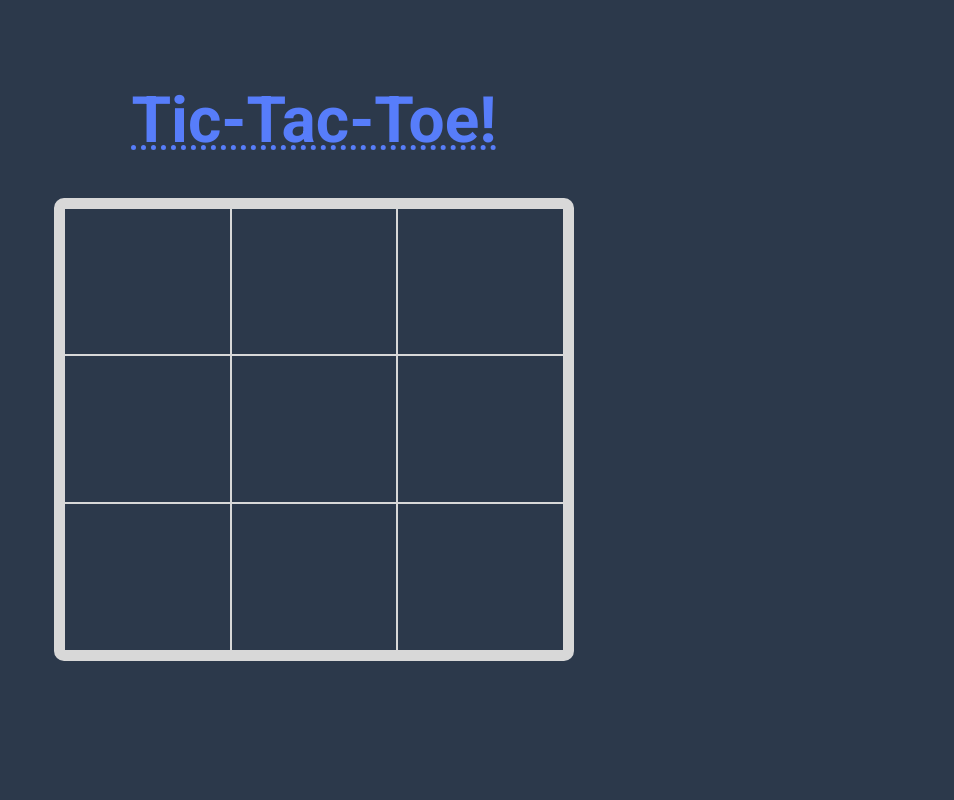
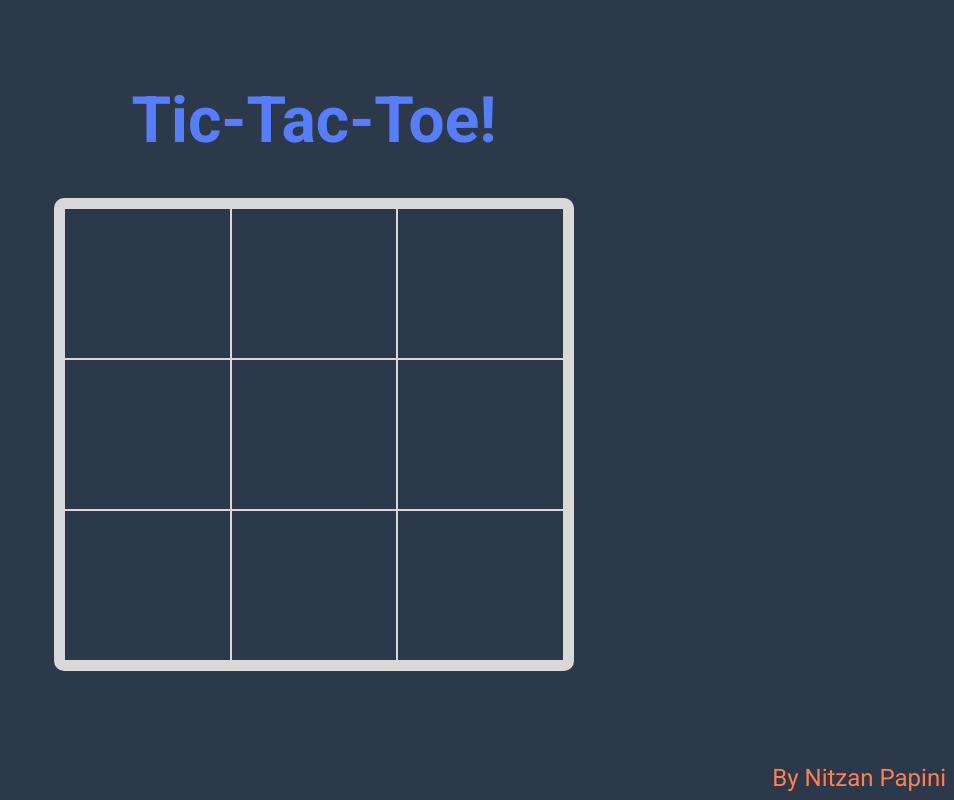
Before and after one commit to nitzanpap/TicTacToeJS, a plain HTML site: page index.html in a window 1280 px wide. Shown: the whole page, without its empty margins (326-1280 px from the left). Drawn offline with Linux system fonts and the light colour scheme.

Commit message:
Fixed font sizes and added a signature

```diff
--- a/index.html
+++ b/index.html
@@ -54,7 +54,7 @@
         </ul>
         <div class="message-box hide"></div>
     </main>
-
+    <footer class="signature">By Nitzan Papini</footer>
 
     <script src="app.js"></script>
 </body>
--- a/style.scss
+++ b/style.scss
@@ -4,7 +4,7 @@ $background-color: #2c394b;
 $cross-color: #577dfa;
 $circle-color: #ff5c8d;
 $board-border-color: #d8d8d8;
-$box-width: MIN(65vw, 65vh);
+$box-width: 65vmin;
 
 * {
     box-sizing: border-box;
@@ -27,10 +27,9 @@ $box-width: MIN(65vw, 65vh);
         height: 100vh;
         width: 100vw;
         overflow: hidden;
-        font-size: 2em;
         color: $cross-color;
         h1 {
-            text-decoration: underline 5px dotted $cross-color;
+            font-size: 8vmin;
             margin-bottom: 5vh;
         }
         main {
@@ -107,6 +106,7 @@ $box-width: MIN(65vw, 65vh);
                 }
             }
             .message-box {
+                font-size: 2vmax;
                 display: flex;
                 align-items: center;
                 justify-content: center;
@@ -114,5 +114,18 @@ $box-width: MIN(65vw, 65vh);
                 height: 2em;
             }
         }
+        .signature {
+            color: coral;
+            font-size: 3vmin;
+            z-index: -1;
+            width: 100vw;
+            height: 100vh;
+            position: fixed;
+            display: flex;
+            justify-content: right;
+            align-items: flex-end;
+            margin-right: 1rem;
+            margin-bottom: 1rem;
+        }
     }
 }
```
Also changed, not shown: style.css, 1 other file.
